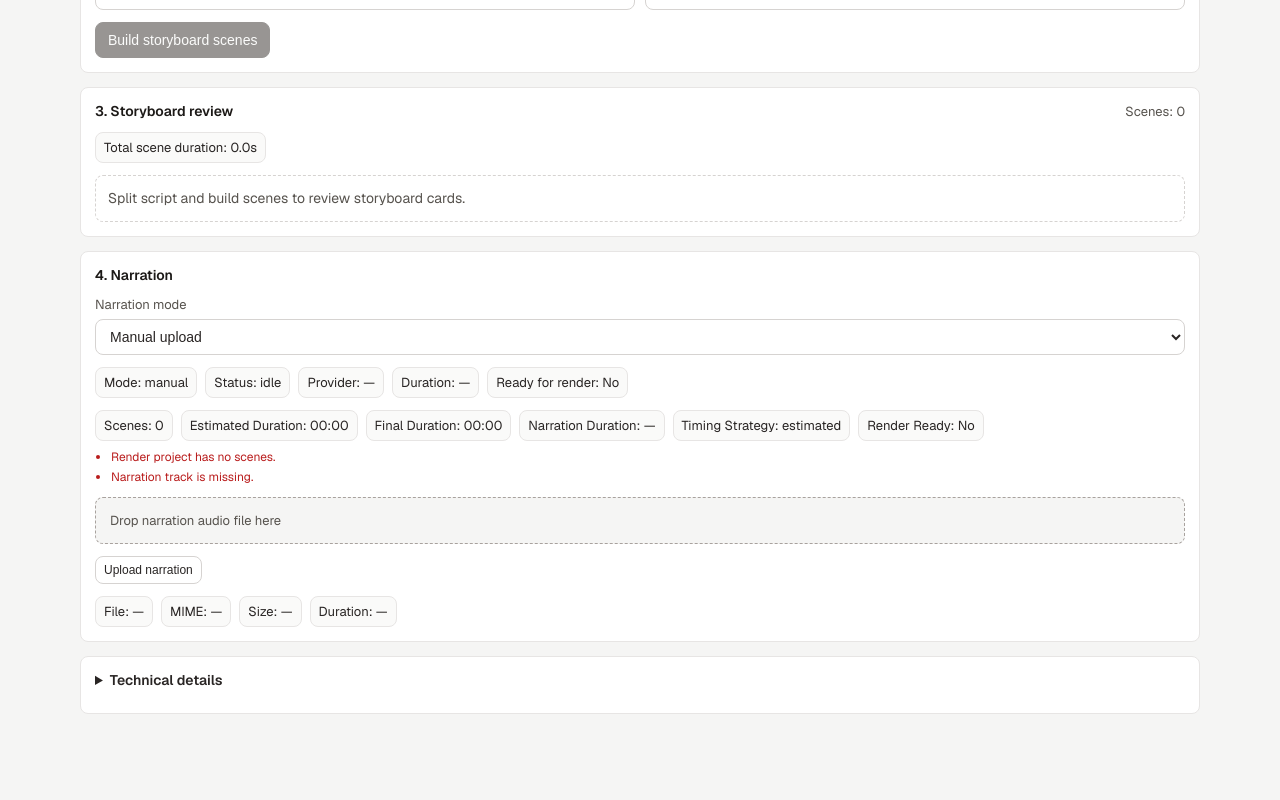
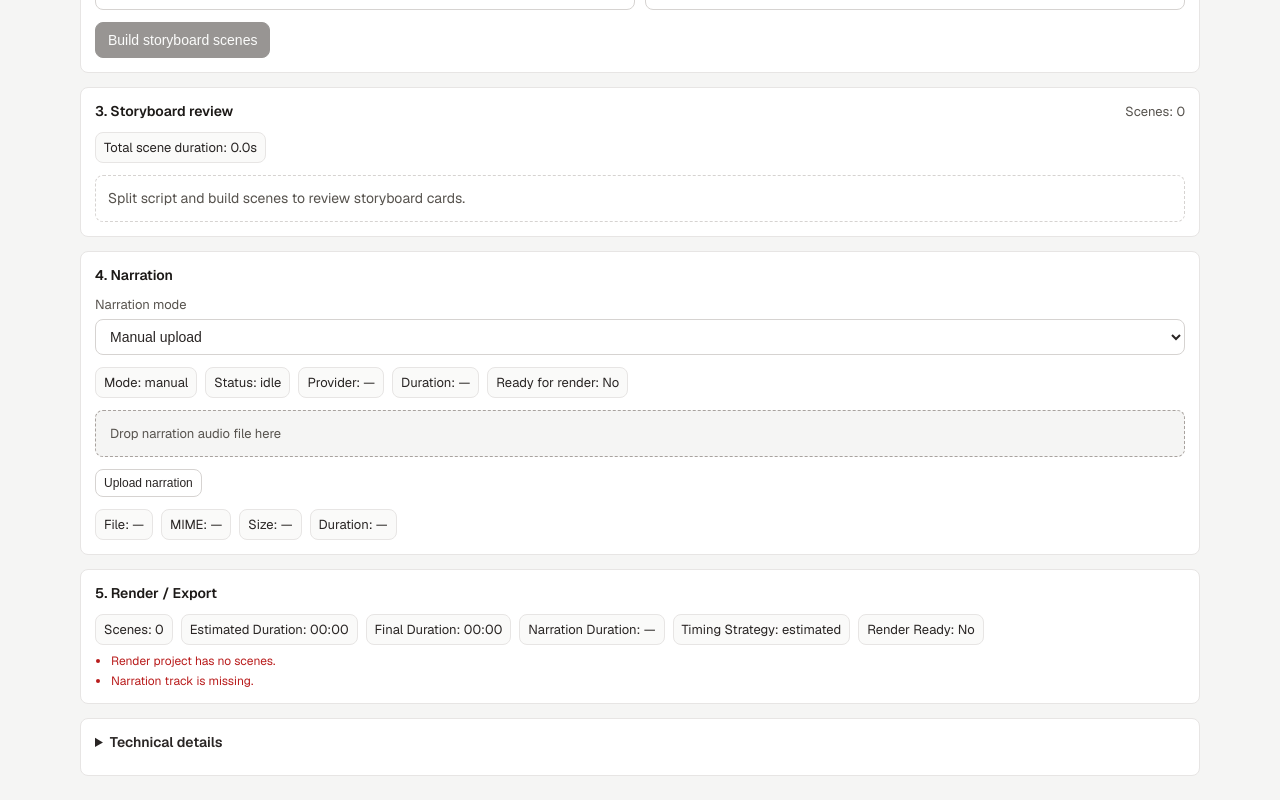
Before and after one commit to ZanVanSer/scriptovid, a Next.js app: page / in a window 1280 px wide. Shown: the part 613-1413 px from the top of the page. Before the commit the page ends 1351 px from the top, so only its background shows below. Built offline with nearby package versions, Linux system fonts and the light colour scheme.

Commit message:
Move render diagnostics to panel and tighten media ref checks

```diff
--- a/app/page.tsx
+++ b/app/page.tsx
@@ -1417,39 +1417,6 @@ export default function Home() {
               {formatSeconds(durationDeltaSeconds)}
             </p>
           ) : null}
-          <div className={styles.renderSummary}>
-            <div className={styles.summaryGrid}>
-              <div className={styles.summaryItem}>Scenes: {renderProject.scenes.length}</div>
-              <div className={styles.summaryItem}>
-                Estimated Duration: {formatDurationClock(renderProject.totalEstimatedSceneDuration)}
-              </div>
-              <div className={styles.summaryItem}>
-                Final Duration: {formatDurationClock(renderProject.totalFinalSceneDuration)}
-              </div>
-              <div className={styles.summaryItem}>
-                Narration Duration:{" "}
-                {typeof renderProject.narrationDuration === "number"
-                  ? formatDurationClock(renderProject.narrationDuration)
-                  : "—"}
-              </div>
-              <div className={styles.summaryItem}>Timing Strategy: {renderProject.timingStrategy}</div>
-              <div className={styles.summaryItem}>Render Ready: {renderProject.isReady ? "Yes" : "No"}</div>
-            </div>
-            {renderProject.issues.length > 0 ? (
-              <ul className={styles.renderIssueList}>
-                {renderProject.issues.map((issue, issueIndex) => (
-                  <li
-                    key={`${issue.code}-${issueIndex}`}
-                    className={`${styles.renderIssueItem} ${
-                      issue.level === "error" ? styles.renderIssueError : styles.renderIssueWarning
-                    }`}
-                  >
-                    {issue.message}
-                  </li>
-                ))}
-              </ul>
-            ) : null}
-          </div>
           {narration.mode === "manual" ? (
             <>
               <div
@@ -1705,6 +1672,47 @@ export default function Home() {
         </section>
 
         <section className={styles.panel}>
+          <div className={styles.sectionRow}>
+            <p className={styles.sectionTitle}>5. Render / Export</p>
+          </div>
+          <div className={styles.renderSummary}>
+            <div className={styles.summaryGrid}>
+              <div className={styles.summaryItem}>Scenes: {renderProject.scenes.length}</div>
+              <div className={styles.summaryItem}>
+                Estimated Duration: {formatDurationClock(renderProject.totalEstimatedSceneDuration)}
+              </div>
+              <div className={styles.summaryItem}>
+                Final Duration: {formatDurationClock(renderProject.totalFinalSceneDuration)}
+              </div>
+              <div className={styles.summaryItem}>
+                Narration Duration:{" "}
+                {typeof renderProject.narrationDuration === "number"
+                  ? formatDurationClock(renderProject.narrationDuration)
+                  : "—"}
+              </div>
+              <div className={styles.summaryItem}>Timing Strategy: {renderProject.timingStrategy}</div>
+              <div className={styles.summaryItem}>Render Ready: {renderProject.isReady ? "Yes" : "No"}</div>
+            </div>
+            {renderProject.issues.length > 0 ? (
+              <ul className={styles.renderIssueList}>
+                {renderProject.issues.map((issue, issueIndex) => (
+                  <li
+                    key={`${issue.code}-${issueIndex}`}
+                    className={`${styles.renderIssueItem} ${
+                      issue.level === "error" ? styles.renderIssueError : styles.renderIssueWarning
+                    }`}
+                  >
+                    {issue.message}
+                  </li>
+                ))}
+              </ul>
+            ) : (
+              <p className={styles.info}>No render validation issues.</p>
+            )}
+          </div>
+        </section>
+
+        <section className={styles.panel}>
           <details className={styles.previewDetails}>
             <summary className={styles.previewSummary}>Technical details</summary>
             <div className={styles.debugStack}>
--- a/modules/video-renderer/render-project.ts
+++ b/modules/video-renderer/render-project.ts
@@ -99,12 +99,18 @@ function normalizeSceneImage(image?: RenderProjectSceneImageInput): RenderImageA
 }
 
 function getMediaRefRenderabilityStatus(mediaRef: RenderMediaRef): "ok" | "warning" | "error" {
-  const value = mediaRef.value.trim();
+  const kind = (mediaRef as { kind?: string } | undefined)?.kind;
+  const value = (mediaRef as { value?: string } | undefined)?.value?.trim() || "";
+
+  if (kind !== "file-path" && kind !== "url") {
+    return "error";
+  }
+
   if (!value) {
     return "error";
   }
 
-  if (mediaRef.kind === "file-path") {
+  if (kind === "file-path") {
     if (value.startsWith("/") || /^[A-Za-z]:\\/.test(value)) {
       return "ok";
     }
@@ -140,9 +146,20 @@ export function validateRenderProject(renderProject: RenderProject): RenderProje
       );
     }
 
-    const imageRef = scene.image.mediaRef.value.trim();
-    if (!imageRef) {
-      issues.push(createIssue("MISSING_SCENE_IMAGE", `Scene ${scene.order} is missing an image.`, "error"));
+    const hasImageMediaRef =
+      scene.image &&
+      scene.image.mediaRef &&
+      typeof scene.image.mediaRef.kind === "string" &&
+      typeof scene.image.mediaRef.value === "string";
+
+    if (!hasImageMediaRef) {
+      issues.push(
+        createIssue(
+          "SCENE_IMAGE_MISSING",
+          `Scene ${scene.order} image media reference is missing.`,
+          "error",
+        ),
+      );
     } else {
       const mediaRefStatus = getMediaRefRenderabilityStatus(scene.image.mediaRef);
       if (mediaRefStatus !== "ok") {
@@ -160,11 +177,13 @@ export function validateRenderProject(renderProject: RenderProject): RenderProje
   if (!renderProject.narration) {
     issues.push(createIssue("MISSING_NARRATION", "Narration track is missing.", "error"));
   } else {
-    const narrationMediaRef = renderProject.narration.mediaRef.value.trim();
-    if (!narrationMediaRef) {
-      issues.push(
-        createIssue("MISSING_NARRATION_MEDIA_REF", "Narration media reference is missing.", "error"),
-      );
+    const hasNarrationMediaRef =
+      renderProject.narration.mediaRef &&
+      typeof renderProject.narration.mediaRef.kind === "string" &&
+      typeof renderProject.narration.mediaRef.value === "string";
+
+    if (!hasNarrationMediaRef) {
+      issues.push(createIssue("NARRATION_MEDIA_MISSING", "Narration media reference is missing.", "error"));
     } else {
       const mediaRefStatus = getMediaRefRenderabilityStatus(renderProject.narration.mediaRef);
       if (mediaRefStatus !== "ok") {
```
